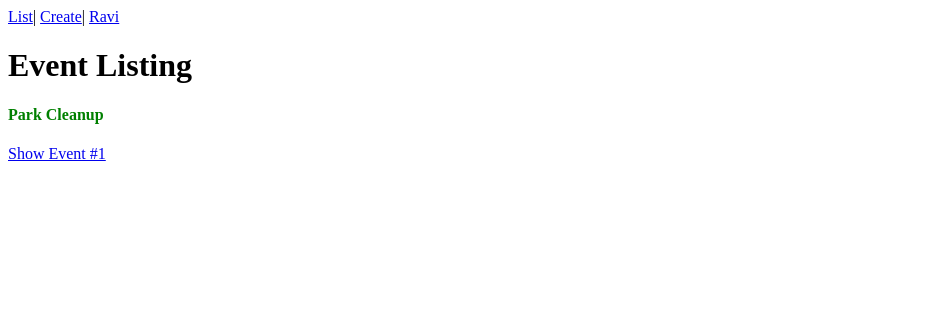
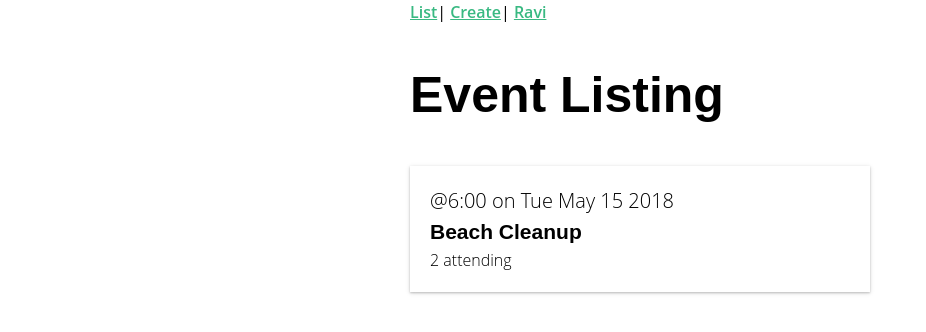
Before and after one commit to marilyn-n/real-world-vuejs, a Vue app in the folder real-world-vue/: page / in a window 1280 px wide. Shown: the top 332 px of the page, without its empty margins (0-926 px from the left). Built offline with nearby package versions, Linux system fonts and the light colour scheme.

Commit message:
feat(Add EventCard styling):

```diff
--- a/real-world-vue/src/App.vue
+++ b/real-world-vue/src/App.vue
@@ -10,7 +10,6 @@
 </template>
 
 <style>
-
 html {
   -webkit-text-size-adjust: 100%;
   -webkit-font-smoothing: antialiased;
@@ -234,3 +233,4 @@ select:focus::ms-value {
 select::ms-expand {
   opacity: 0;
 }
+</style>
--- a/real-world-vue/src/components/EventCard.vue
+++ b/real-world-vue/src/components/EventCard.vue
@@ -1,21 +1,50 @@
-<template>
-  <div>
-    <h4>{{ title }}</h4>
-  </div>
+ <template>
+  <router-link class="event-link" :to="{ name: 'event-show', params: { id: '1' } }">
+    <div class="event-card -shadow">
+      <span class="eyebrow">@{{ event.time }} on {{ event.date }}</span>
+      <h4 class="title">{{ event.title }}</h4>
+      <span>{{ event.attendees.length }} attending</span>
+    </div>
+  </router-link>
 </template>
 
 <script>
 export default {
   data() {
     return {
-      title: "Park Cleanup"
+      event: {
+        id: 1,
+        title: "Beach Cleanup",
+        date: "Tue May 15 2018",
+        time: "6:00",
+        attendees: [
+          { id: "abc123", name: "Adam Jahr" },
+          { id: "def456", name: "Gregg Pollack" }
+        ]
+      }
     };
   }
 };
 </script>
 
-<style scoped>
-h4 {
-  color: green;
+    <style scoped>
+.event-card {
+  padding: 20px;
+  margin-bottom: 24px;
+  transition: all 0.2s linear;
+  cursor: pointer;
+}
+.event-card:hover {
+  transform: scale(1.01);
+  box-shadow: 0 3px 12px 0 rgba(0, 0, 0, 0.2), 0 1px 15px 0 rgba(0, 0, 0, 0.19);
+}
+.event-card > .title {
+  margin: 0;
+}
+
+.event-link {
+  color: black;
+  text-decoration: none;
+  font-weight: 100;
 }
 </style>
--- a/real-world-vue/src/views/EventList.vue
+++ b/real-world-vue/src/views/EventList.vue
@@ -2,7 +2,6 @@
   <div>
     <h1>Event Listing</h1>
     <EventCard/>
-    <router-link :to="{name: 'event-show', params: {id: '1'}}">Show Event #1</router-link>
   </div>
 </template>
 
```
